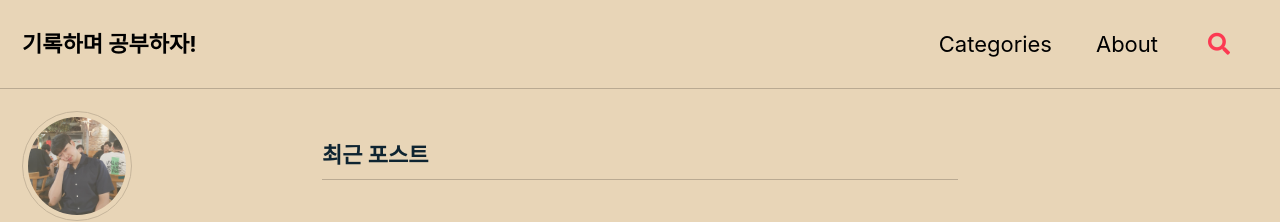
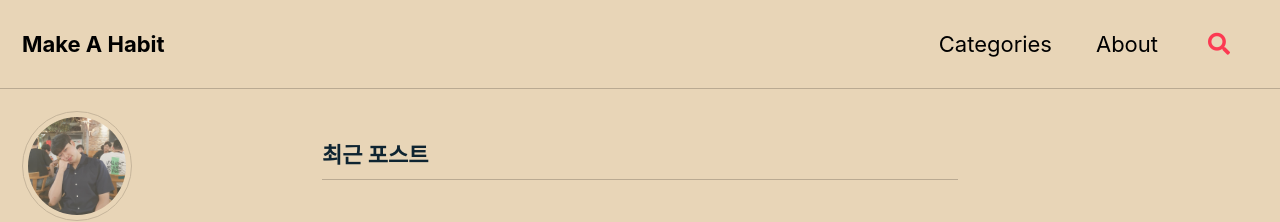
Before and after one commit to Hyun-Jun-Lee/old-Hyun-Jun-Lee.github.io, a Jekyll site: the page built from index.html, in a window 1280 px wide and 1056 px high. Shown: the top 222 px of the window. Built offline with Jekyll 4.4.1, drawn with Linux system fonts in a browser that asks for light colours; cached includes are drawn as plain includes; the list of posts is cut into pages by our own code.

Commit message:
fix name

```diff
--- a/_config.yml
+++ b/_config.yml
@@ -16,7 +16,7 @@ minimal_mistakes_skin    : "sunrise" # "air", "aqua", "contrast", "dark", "dirt"
 
 # Site Settings
 locale                   : "ko-KR"
-title                    : "makeshabit"
+title                    : "makeahabit"
 title_separator          : "&#124;"
 subtitle                 : # site tagline that appears below site title in masthead
 name                     : "이현준"
@@ -25,7 +25,7 @@ baseurl                  : ""
 repository               : "Hyun-Jun-Lee/Hyun-Jun-Lee.github.io"
 teaser                   :
 logo                     :
-masthead_title           : "기록하며 공부하자!"
+masthead_title           : "Make A Habit"
 # breadcrumbs            : false # true, false (default)
 words_per_minute         : 200
 comments:
```
